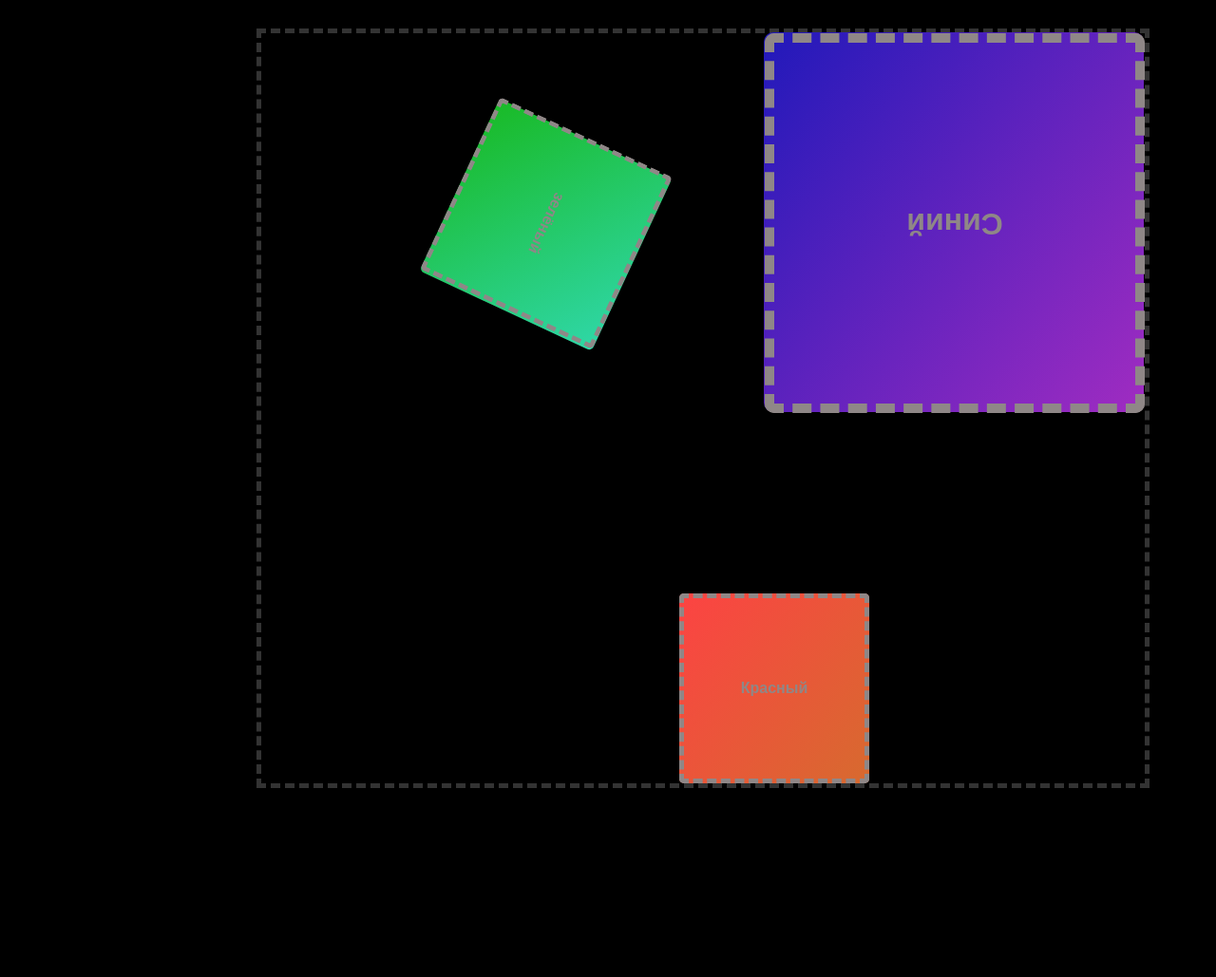
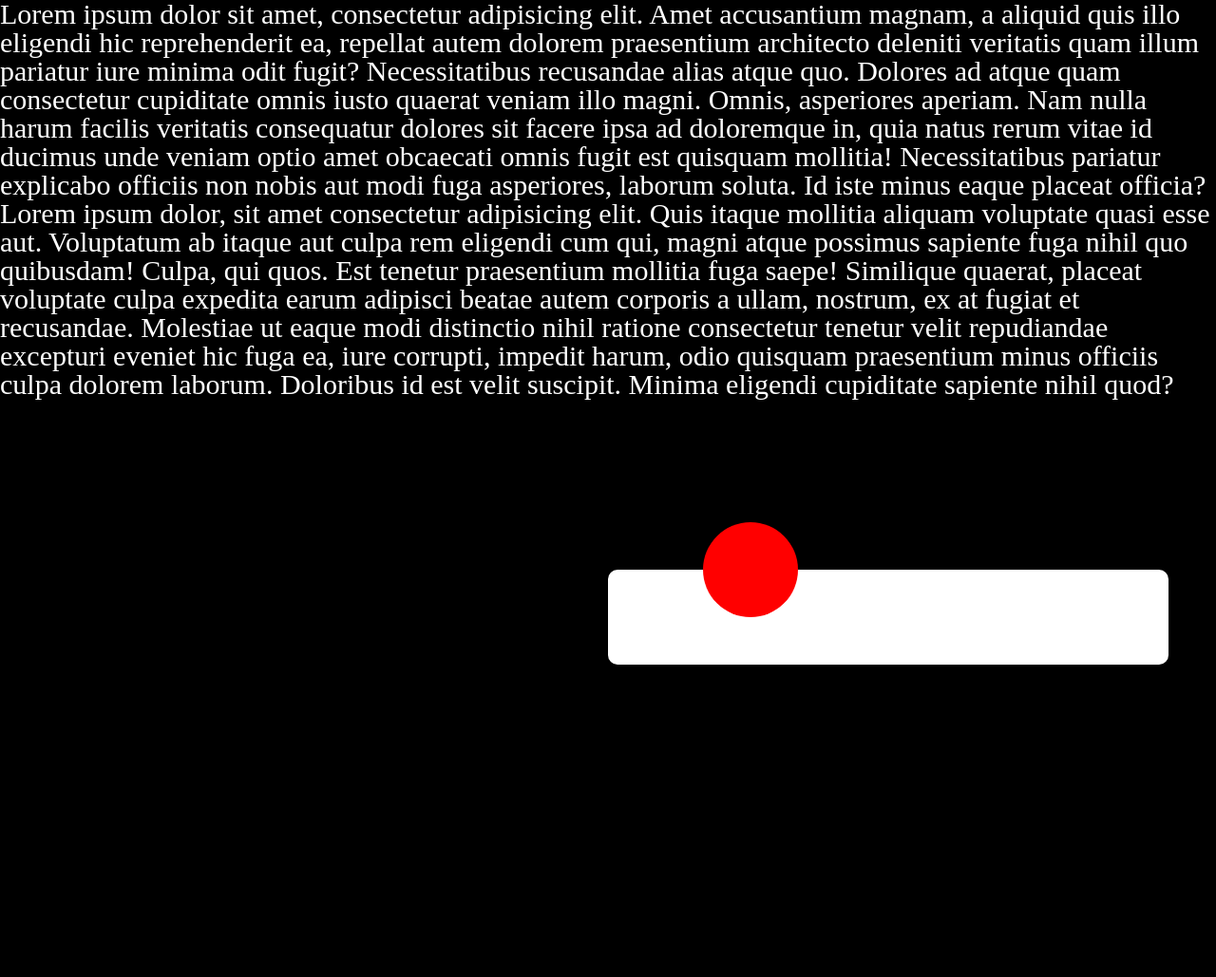
Before and after one commit to 77rolex/homework, a PHP site: page /homework-9/index.html in a window 1280 px wide. Shown: the top 1029 px of the page at 95% size. Before the commit the page ends 830 px from the top, so only its background shows below. Run offline with PHP 8.4, Linux system fonts and the light colour scheme.

Commit message:
Add files via upload

```diff
--- a/homework-9/css/reset.css
+++ b/homework-9/css/reset.css
@@ -16,4 +16,3 @@ ul li{list-style: none;}
 img{vertical-align: top;}
 h1,h2,h3,h4,h5,h6{font-size:inherit;font-weight: inherit;}
 a{color:inherit;}
-.area__place--for-red{transform:translate(440px,590px);}.area__place--for-green{transform:translate(200px,-100px)rotate(115deg);}.area__place--for-blue{transform:translate(630px,-300px)scale(-2);}
--- a/homework-9/css/style.css
+++ b/homework-9/css/style.css
@@ -1,60 +1,43 @@
 body{
-    background-color: black;
+    background: #000;
 }
 
-.wrapper {
-    padding: 30px;
-    max-width: 1200px;
-    margin: 0 auto;
-    display: flex;
+.block{
+    position: relative;
 }
 
-.quads {
-    flex: 0 0 auto;
-    display: flex;
-    flex-direction: column;
+.block__text{
+    color: white;
+    font-size: 30px;
 }
 
-.quads__quad {
-    width: 200px;
-    height: 200px;
-    background: #757272;
-    border-radius: 5px;
+.figures{
+    width: 50%;
+    height: 100px;
+    position: fixed;
+    right: 0;
+    bottom: 0;
+    bottom: 100px;
 }
 
-.quads__quad--red {
-    background: linear-gradient(130deg, rgb(252, 67, 67), rgb(215, 106, 47));
-    transform: translate(645px, 595px);
-}
-.quads__quad--green {
-    background: linear-gradient(130deg, rgb(25, 186, 38), rgb(47, 215, 167));
-    transform: translate(456px, -126px) rotate(25deg);
-    transform-origin: 0% 0%;
-}
-.quads__quad--blue {
-    background: linear-gradient(130deg, rgb(33, 25, 186), rgb(160, 44, 193));
-    transform: translate(417px, -148px);
-    scale: 2;
+.figures__rectangle{
+    display: flex;
+    justify-content: start;
+    background: #fff;
+    max-width: 100%;
+    height: 100px;
+    border-radius: 10px;
+    right: 0;
+    margin-right: 50px;
 }
 
-.area {
-    flex: 1 0 auto;
-    border: 5px dashed #333;
-    height: 800px;
+.figures__circle{
+    background-color: red;
+    width: 100px;
+    height: 100px;
+    border-radius: 1000px;
+    position: relative;
+    top: -150%;
+    left: 100px;
+    /* bottom: 150%; */
 }
-
-.area__place {
-    display: flex;
-    align-items: center;
-    justify-content: center;
-    font-family: sans-serif;
-    font-weight: 900;
-    width: 200px;
-    height: 200px;
-    pointer-events: none;
-    border-radius: 5px;
-    border: 5px dashed #8f8787;
-    color: #8f8787;
-}
-
-/* ================== Выполнение дз ниже =================== */
--- a/homework-9/index.html
+++ b/homework-9/index.html
@@ -5,24 +5,38 @@
     <meta charset="UTF-8">
     <meta http-equiv="X-UA-Compatible" content="IE=edge">
     <meta name="viewport" content="width=device-width, initial-scale=1.0">
-    <title>TRANSFORM</title>
+    <title>POSITION</title>
     <link href="css/reset.css" rel="stylesheet">
     <link href="css/style.css" rel="stylesheet">
 </head>
 
 <body>
-    <div class="wrapper">
-        <div class="quads">
-            <div class="quads__quad quads__quad--red"></div>
-            <div class="quads__quad quads__quad--green"></div>
-            <div class="quads__quad quads__quad--blue"></div>
+    <div class="block">
+        <div class="block__text">
+            Lorem ipsum dolor sit amet, consectetur adipisicing elit. Amet accusantium magnam, a aliquid quis illo
+            eligendi
+            hic reprehenderit ea, repellat autem dolorem praesentium architecto deleniti veritatis quam illum pariatur
+            iure
+            minima odit fugit? Necessitatibus recusandae alias atque quo. Dolores ad atque quam consectetur cupiditate
+            omnis
+            iusto quaerat veniam illo magni. Omnis, asperiores aperiam. Nam nulla harum facilis veritatis consequatur
+            dolores sit facere ipsa ad doloremque in, quia natus rerum vitae id ducimus unde veniam optio amet obcaecati
+            omnis fugit est quisquam mollitia! Necessitatibus pariatur explicabo officiis non nobis aut modi fuga
+            asperiores, laborum soluta. Id iste minus eaque placeat officia?
+            Lorem ipsum dolor, sit amet consectetur adipisicing elit. Quis itaque mollitia aliquam voluptate quasi esse
+            aut. Voluptatum ab itaque aut culpa rem eligendi cum qui, magni atque possimus sapiente fuga nihil quo
+            quibusdam! Culpa, qui quos. Est tenetur praesentium mollitia fuga saepe! Similique quaerat, placeat
+            voluptate culpa expedita earum adipisci beatae autem corporis a ullam, nostrum, ex at fugiat et recusandae.
+            Molestiae ut eaque modi distinctio nihil ratione consectetur tenetur velit repudiandae excepturi eveniet hic
+            fuga ea, iure corrupti, impedit harum, odio quisquam praesentium minus officiis culpa dolorem laborum.
+            Doloribus id est velit suscipit. Minima eligendi cupiditate sapiente nihil quod?
         </div>
-        <div class="area">
-            <div class="area__place area__place--for-red">Красный</div>
-            <div class="area__place area__place--for-green">зелёный</div>
-            <div class="area__place area__place--for-blue">Синий</div>
+        <div class="figures">
+            <div class="figures__rectangle"></div>
+            <div class="figures__circle"></div>
         </div>
     </div>
+    <br><br><br><br><br><br><br><br><br><br><br><br><br><br><br><br><br><br><br><br><br><br><br><br><br><br><br><br><br><br><br><br><br><br><br><br><br><br><br><br><br><br><br><br><br><br><br><br><br><br><br><br><br><br><br><br><br><br><br><br><br><br><br><br><br><br><br><br><br><br><br><br><br><br><br><br>
 </body>
 
 </html>
```
